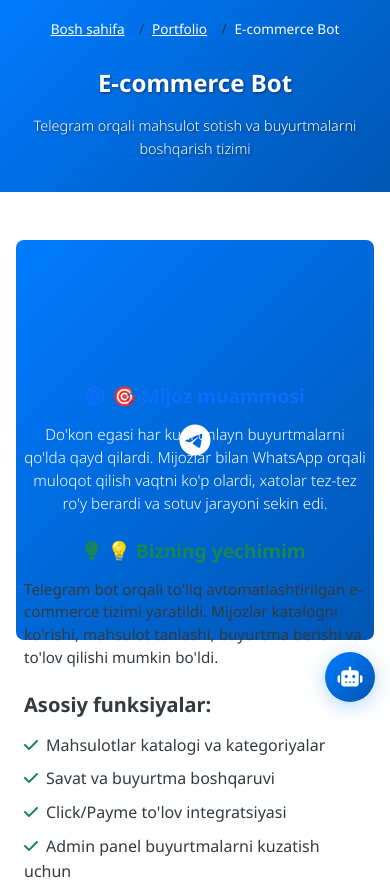
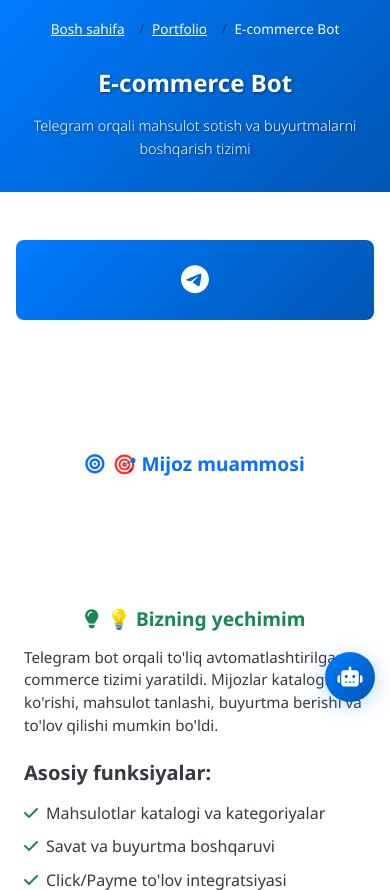
Before and after one commit to onlinemobi102-cpu/SmartBotuz, a Flask app: page /portfolio/ecommerce-bot in a window 390 px wide. Shown: the part 127-1017 px from the top of the page. Run offline with Flask 3, Linux system fonts and the light colour scheme.

Commit message:
Adjust image and icon sizes for smaller screens
Reduce the height of the project image container and the font size of the icon within the container for mobile viewports by modifying the CSS in `templates/portfolio/detail.html`.

Replit-Commit-Author: Agent
Replit-Commit-Session-Id: 47a970bc-7284-4c06-9618-3a872a93b977
Replit-Commit-Checkpoint-Type: full_checkpoint
Replit-Commit-Screenshot-Url: https://storage.googleapis.com/screenshot-production-us-central1/da58eb32-ee09-4361-ae72-a246a141e948/47a970bc-7284-4c06-9618-3a872a93b977/lBwMBWI

```diff
--- a/templates/portfolio/detail.html
+++ b/templates/portfolio/detail.html
@@ -306,13 +306,13 @@
 
 /* Kichik ekranlar uchun (mobil) */
 @media (max-width: 576px) {
-    .project-image {
-        height: 120px !important;
-        margin-bottom: 1.5rem !important;
+    .project-image div {
+        height: 80px !important;
+        margin-bottom: 1rem !important;
     }
 
     .project-image i {
-        font-size: 2rem !important;
+        font-size: 1.8rem !important;
     }
 
     .display-4 {
```
